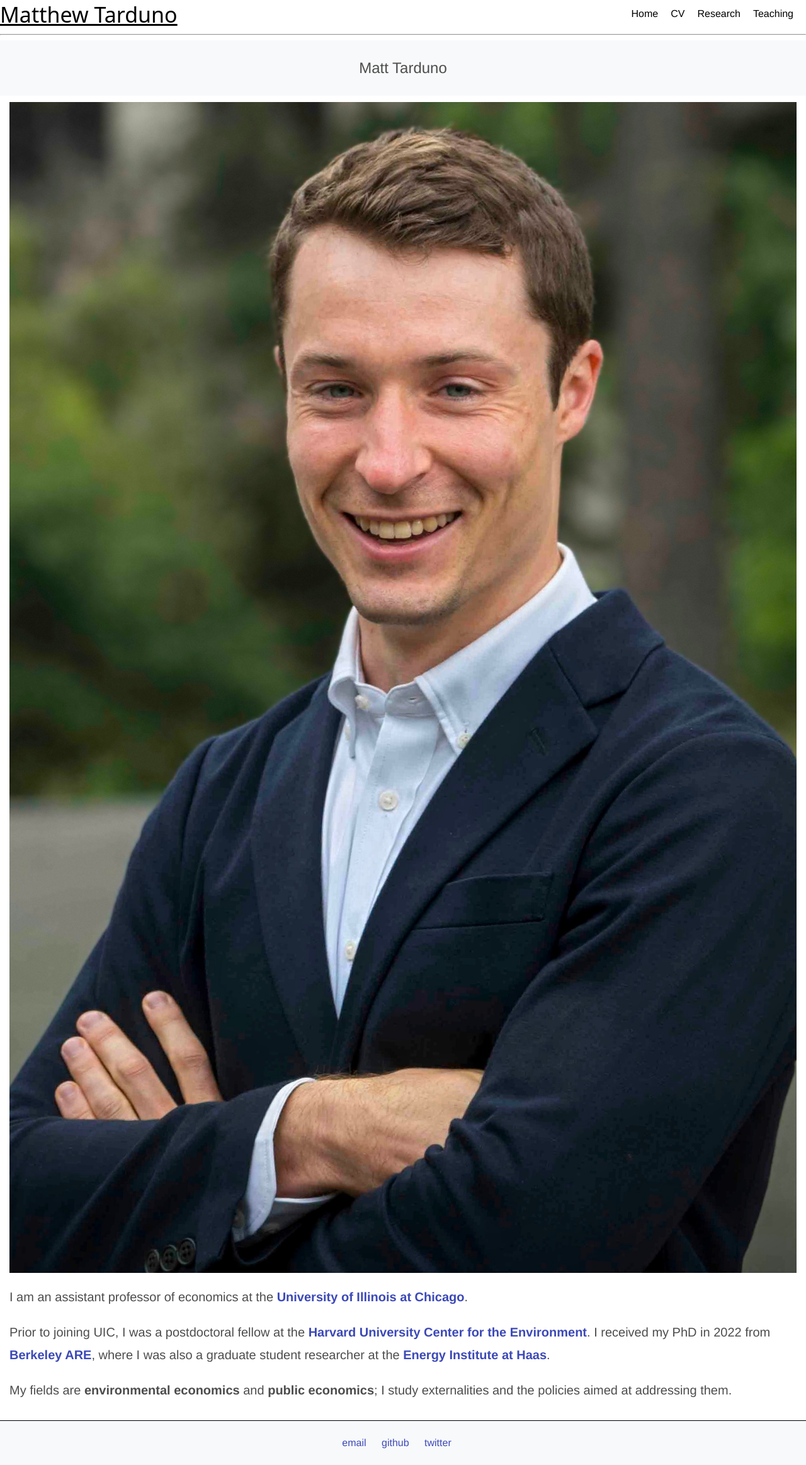
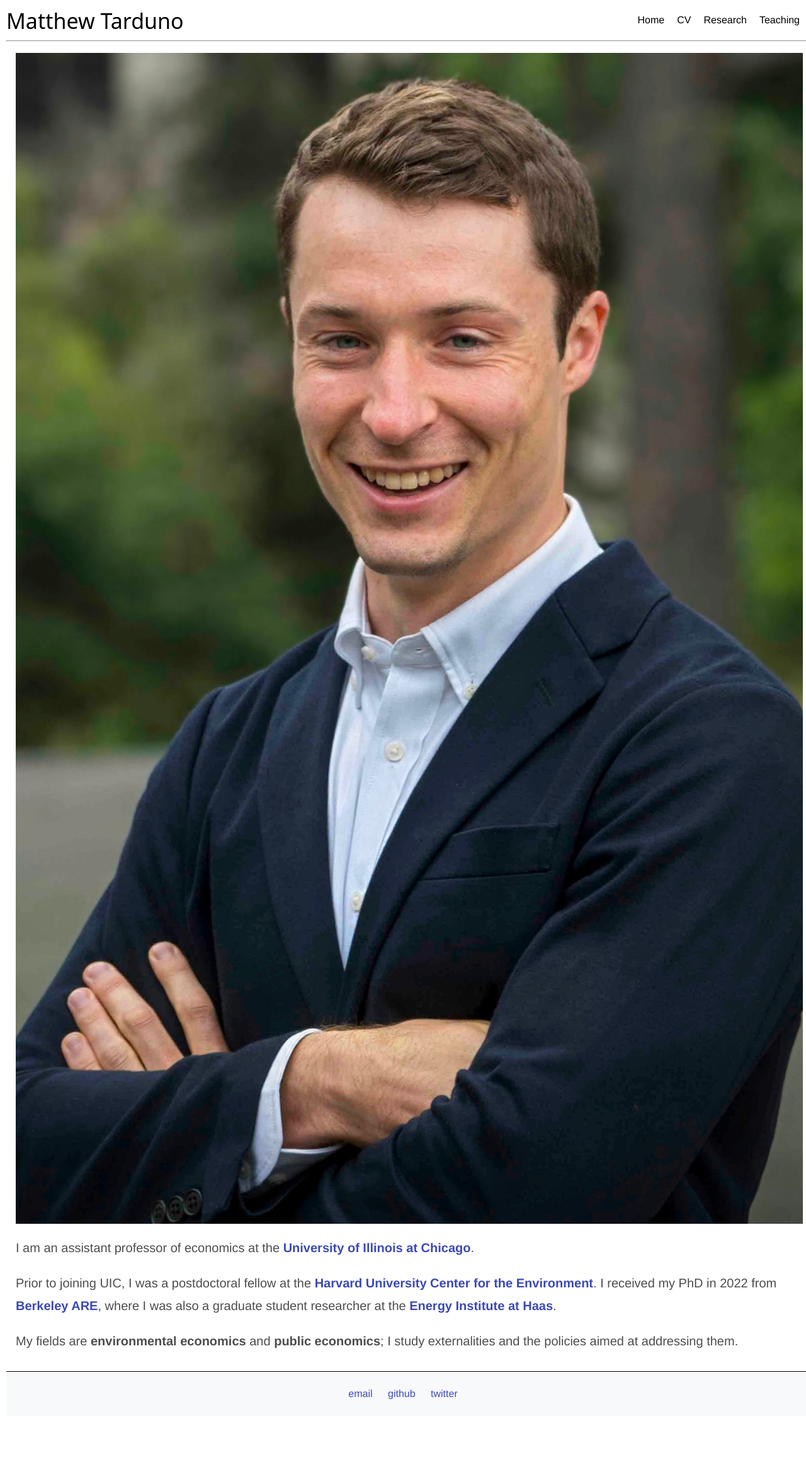
Before and after one commit to Matt-Tarduno/Matt-Tarduno.github.io, a Jekyll site: the page built from mobile/index.html, in a window 1280 px wide. Shown: the whole page at 63% size. Built offline with Jekyll 4.4.1, drawn with Linux system fonts in a browser that asks for light colours; after the commit the page ends 2258 px from its top, so only the background shows below that.

Commit message:
Update index.html

```diff
--- a/mobile/index.html
+++ b/mobile/index.html
@@ -14,8 +14,8 @@ sitemap:
         /* General styles */
         body {
             font-family: Arial, sans-serif;
-            margin: 0;
-            padding: 0;
+            margin: 5px;
+            padding: 5px;
             width: 100%; /* Ensure body takes up full width */
         }
 
@@ -98,9 +98,6 @@ sitemap:
 </head>
 
 <body>
-    <header>
-        <h1>Matt Tarduno</h1> <!-- Adjusted header with padding -->
-    </header>
 
     <div class="content">
         <!-- Content goes here -->
```
